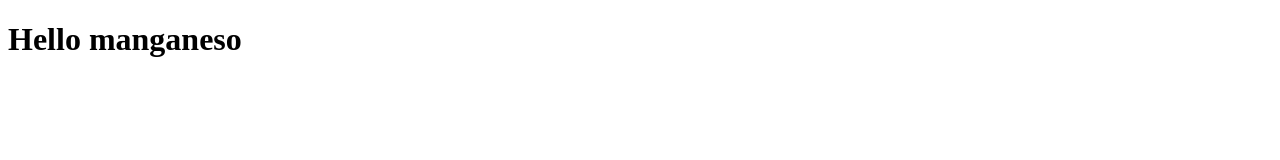
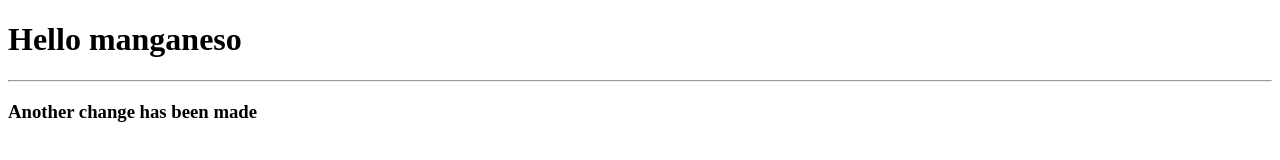
Before and after one commit to blue-keyboard/demo-repo, a plain HTML site: page index.html in a window 1280 px wide. Drawn offline with Linux system fonts and the light colour scheme.

Commit message:
add new h3

```diff
--- a/index.html
+++ b/index.html
@@ -7,5 +7,7 @@
 </head>
 <body>
     <h1>Hello manganeso</h1>
+    <hr>
+    <h3>Another change has been made</h3>
 </body>
 </html>
```
